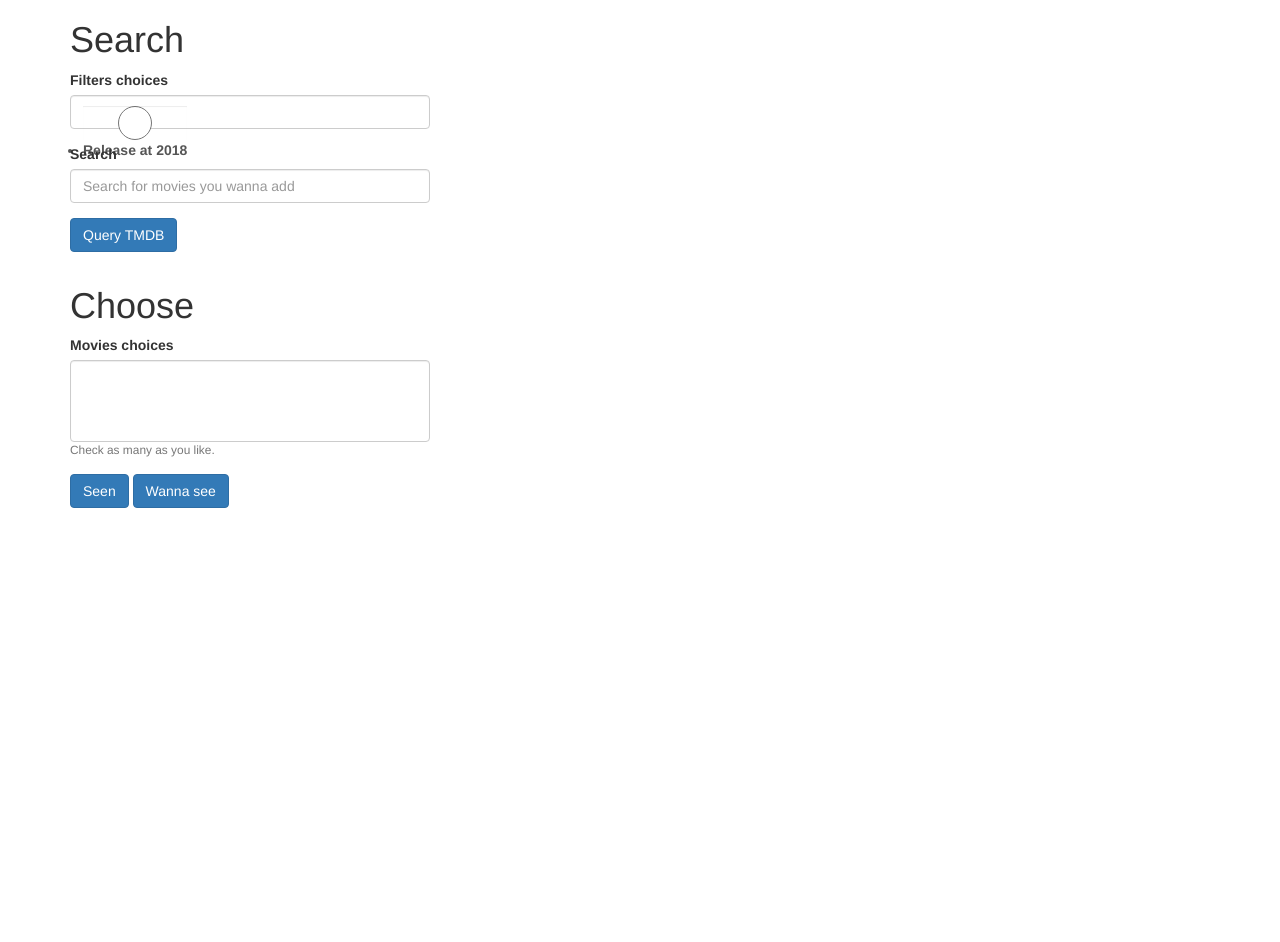
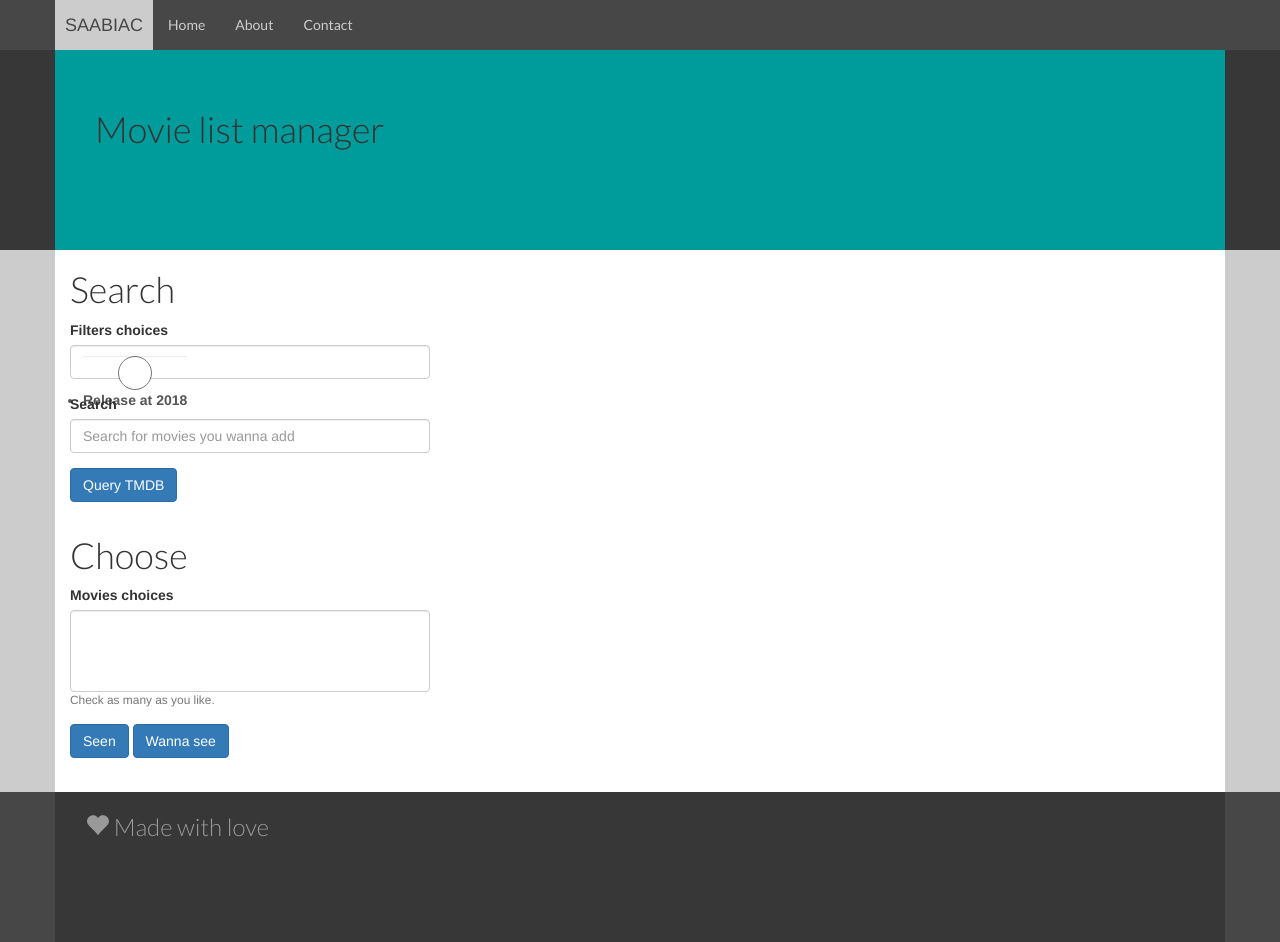
Before and after one commit to diogosimao/snug-as-a-bug-in-a-couch, a Django app: page /manager/ in a window 1280 px wide. Before the commit the page ends 508 px from the top, so only its background shows below. Run offline with Django 3.2, Linux system fonts and the light colour scheme; lists and menus that the app fills with data are empty; parts of the project's set-up code (start-up, migrations or seed data) failed here and were passed over; some libraries are stand-ins or nearby versions.

Commit message:
Just giving design

```diff
--- a/apps/tmdb/templates/tmdb/movie_manager.html
+++ b/apps/tmdb/templates/tmdb/movie_manager.html
@@ -9,9 +9,117 @@
 <html>
     <head>
         <meta charset="utf-8">
+        <meta name="viewport" content="width=device-width, initial-scale=1">
         <title>Snug as a bug in a couch</title>
+        <style type="text/css">
+            @import url(http://fonts.googleapis.com/css?family=Lato:300,400,700);
+            h1, h2, h3, h4 {
+              font-family: 'Lato', sans-serif;
+              font-weight: 300;
+            }
+            p {
+              font-family: 'Lato', sans-serif;
+            }
+            html {
+              background-color: #474747;
+            }
+            .top {
+              background-color: #474747;
+            }
+            .top .navbar-brand {
+              height: 50px;
+              line-height: 50px;
+              text-align: center;
+              padding: 0 10px;
+              background-color: #CCC;
+              color: #474747;
+              text-decoration: none;
+            }
+            .top .container {
+              padding: 0;
+            }
+            .banner {
+              background-color: #373737;
+            }
+            .banner .container {
+              background-color: #009b9b;
+              min-height: 200px;
+              padding: 40px 30px 30px 40px;
+            }
+            .banner .container p {
+              font-size: 22px;
+              padding-left: 5px;
+              font-weight: 300;
+            }
+            .middle {
+              background-color: #CCC;
+            }
+            .middle .container {
+              background-color: #FFF;
+              min-height: 300px;
+              padding-bottom: 20px;
+            }
+            .navbar-nav li a {
+              color: #CCC;
+              font-family: 'Lato', sans-serif;
+            }
+            .navbar-nav li a:hover {
+              background-color: #373737;
+            }
+            .bottom {
+              background-color: #474747;
+            }
+            .bottom .container {
+              background-color: #373737;
+              min-height: 150px;
+            }
+            .bottom .container h3 {
+              color: #999;
+            }
+            .bottom .container p {
+              color: #666;
+            }
+            .navbar-toggle {
+              color: #009b9b;
+              font-size: 32px;
+              margin: 3px;
+              padding: 2px 5px;
+              line-height: 32px;
+            }
+            .navbar-toggle:hover {
+              background-color: #373737;
+            }
+            .navbar-nav {
+              margin: 0;
+            }
+            .content p {
+              line-height: 30px;
+              font-size: 16px;
+            }
+    </style>
     </head>
     <body>
+        <header class="top" role="header">
+          <div class="container">
+            <a href="#" class="navbar-brand pull-left">SAABIAC</a>
+            <button class="navbar-toggle" data-toggle="collapse" data-target=".navbar-collapse">
+              <span class="glyphicon glyphicon-align-justify"></span>
+            </button>
+            <nav class="navbar-collapse collapse" role="navigation">
+              <ul class="navbar-nav nav">
+                <li><a href="#">Home</a></li>
+                <li><a href="#">About</a></li>
+                <li><a href="#">Contact</a></li>
+              </ul>
+            </nav>
+          </div>
+        </header>
+        <div class="banner">
+          <div class="container">
+            <h1>Movie list manager</h1>
+          </div>
+        </div>
+        <div class="middle">
             <div class="container">
                 <h1>Search</h1>
                 <div class="row">
@@ -40,5 +148,13 @@
                     </div>
                 </div>
             </div>
+        </div>
+        <div class="bottom">
+          <div class="container">
+            <div class="col-md-4">
+              <h3><span class="glyphicon glyphicon-heart"></span> Made with love</h3>
+            </div>
+          </div>
+        </div>
     </body>
 </html>
```
Lines whose indentation alone changed are shown as unchanged.
